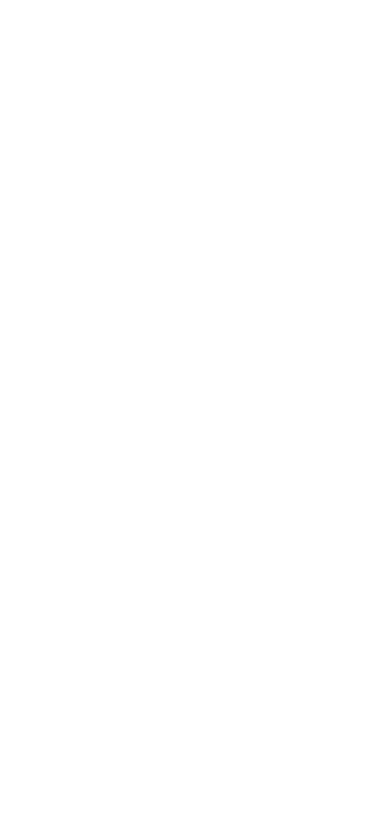
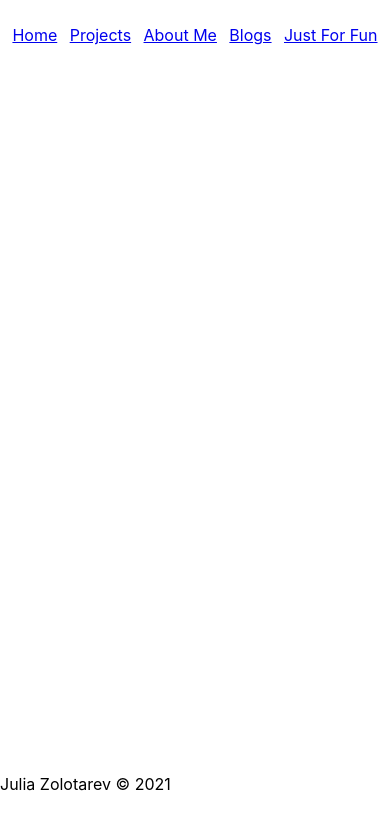
Before and after one commit to jzolo22/jz-portfolio, a React (Create React App) app: page / in a window 390 px wide. Shown: the top 830 px of the page. Built offline with nearby package versions, Linux system fonts and the light colour scheme.

Commit message:
responsive header and footer

```diff
--- a/package.json
+++ b/package.json
@@ -10,6 +10,7 @@
     "react-dom": "^17.0.1",
     "react-router-dom": "^5.2.0",
     "react-scripts": "4.0.2",
+    "styled-components": "^5.2.1",
     "web-vitals": "^1.0.1"
   },
   "scripts": {
--- a/src/App.js
+++ b/src/App.js
@@ -1,11 +1,30 @@
 import logo from './logo.svg';
 import './App.css';
+import { Switch, Route } from 'react-router-dom'
+import Header from './components/Header';
+import Footer from './components/Footer';
 
 function App() {
   return (
-    <div className="App">
+    <div className="main">
+      <div className="header">
+        <Header />
+      </div>
+      <div className="center">
 
+      </div>
+        <Switch>
 
+          {/* <Route path="/about" component={About} /> */}
+          {/* <Route path="/projects" component={ProjectContainer} /> */}
+          {/* <Route path="/blogs" component={BlogContainer} /> */}
+          {/* <Route path="/misc" component={JustForFun} /> */}
+          {/* <Route path="/" component={Home} /> */}
+
+        </Switch>
+      <div className="footer">
+        <Footer />
+      </div>
     </div>
   );
 }
--- /dev/null
+++ b/src/components/Footer.js
@@ -0,0 +1,9 @@
+import React from 'react'
+
+function Footer(){
+    return (
+        <div className="footer"> Julia Zolotarev © 2021 </div>
+    )
+}
+
+export default Footer
--- /dev/null
+++ b/src/components/Header.js
@@ -0,0 +1,41 @@
+import React from 'react'
+import { NavLink } from 'react-router-dom'
+import styled from 'styled-components'
+
+
+
+function Header(){
+
+    const StyledDiv = styled.div`
+    display: flex;
+    justify-content: space-evenly;
+    flex-wrap: wrap;
+    align-items: center;
+    `
+
+    return (
+        <StyledDiv >
+            <NavLink to="/" className="link">
+                Home
+            </NavLink>
+
+            <NavLink to="/projects" className="link">
+                Projects
+            </NavLink>
+
+            <NavLink to="/about" className="link">
+                About Me
+            </NavLink>
+
+            <NavLink to="/blogs" className="link">
+                Blogs
+            </NavLink>
+
+            <NavLink to="/misc" className="link">
+                Just For Fun
+            </NavLink>
+        </StyledDiv>
+    )
+}
+
+export default Header
--- a/src/index.css
+++ b/src/index.css
@@ -1,5 +1,7 @@
 body {
   margin: 0;
+  padding: 0;
+
   font-family: -apple-system, BlinkMacSystemFont, 'Segoe UI', 'Roboto', 'Oxygen',
     'Ubuntu', 'Cantarell', 'Fira Sans', 'Droid Sans', 'Helvetica Neue',
     sans-serif;
@@ -7,7 +9,32 @@
   -moz-osx-font-smoothing: grayscale;
 }
 
+html, body, #root, #root>div{
+  height: 100%;
+}
+
 code {
   font-family: source-code-pro, Menlo, Monaco, Consolas, 'Courier New',
     monospace;
 }
+
+.main {
+  display: grid;
+  grid-template-columns: repeat(5, 1fr);
+  grid-template-rows: repeat(12, 1fr);
+  grid-column-gap: 0px;
+  grid-row-gap: 0px;
+}
+
+.header {
+  grid-area: 1 / 1 / 1 / 6;
+  display: grid;
+}
+
+.center {
+  grid-area: 3 / 1 / 12 / 6;
+}
+
+.footer {
+  grid-area: 12 / 1 / 13 / 6;
+}
```
Also changed, not shown: 2 other files (tests, documents, lock files or other folders).
